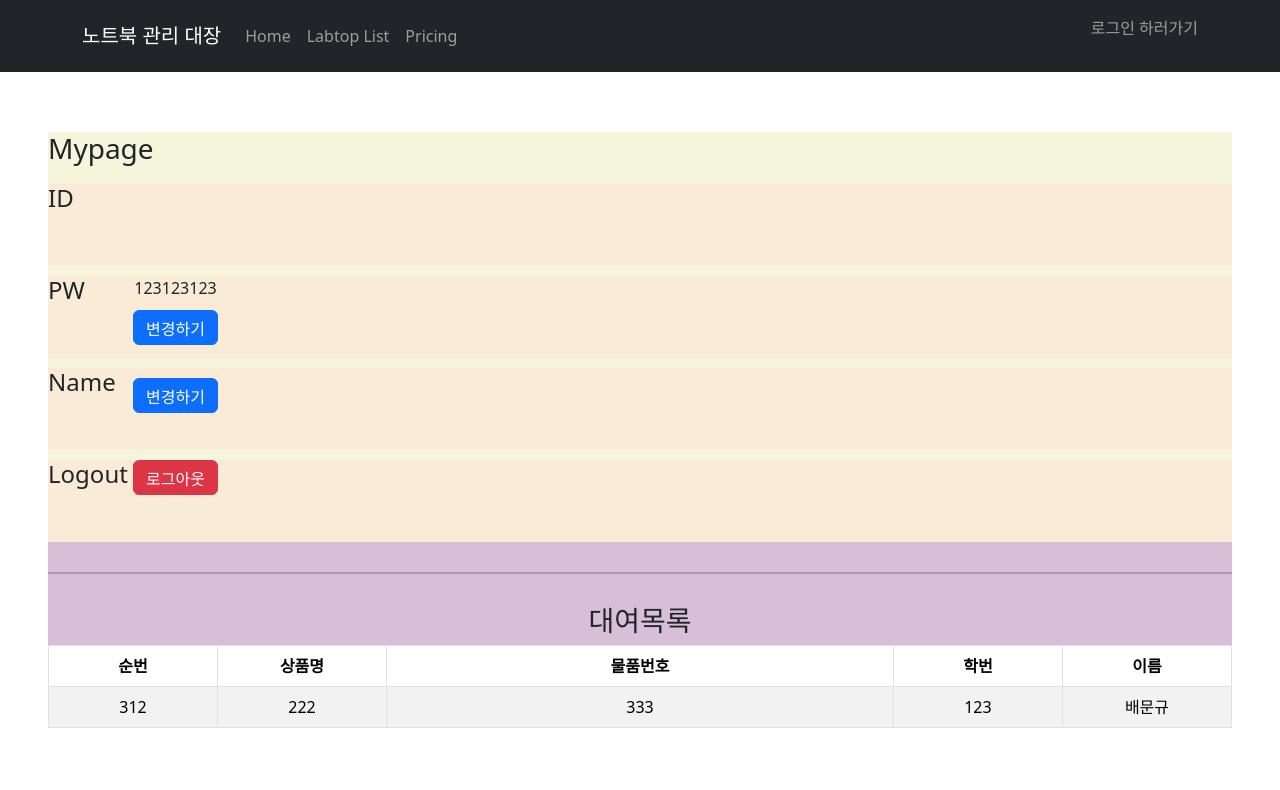
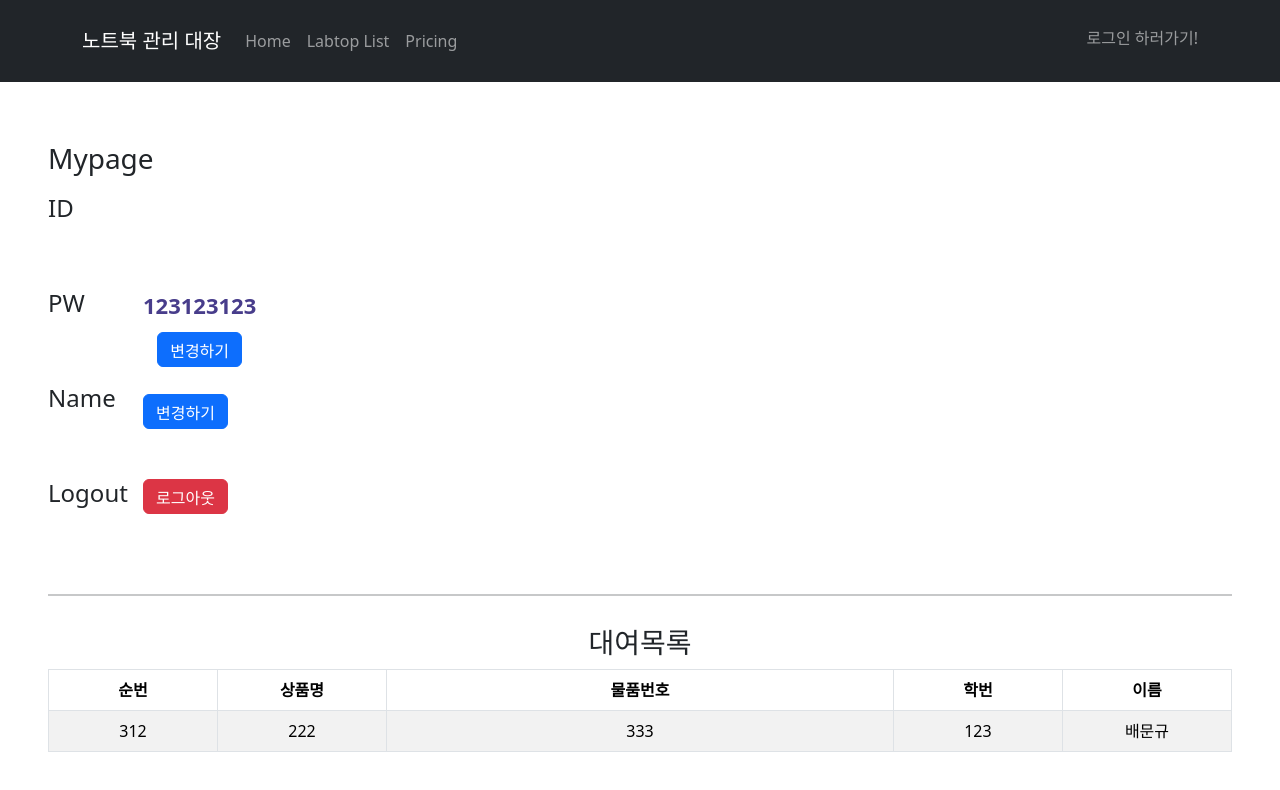
Before and after one commit to BaeMoon9/laptop, a React (Create React App) app: page /mypage in a window 1280 px wide. Shown: the top 790 px of the page. Built offline with nearby package versions, Linux system fonts and the light colour scheme; no server answers; the HTML template or start-up script is replaced by a standard one.

Commit message:
0403 mypage css

```diff
--- a/src/App.css
+++ b/src/App.css
@@ -63,6 +63,10 @@
   background-color: white;
   width: 500px;
   height: 425px;
+}
+
+.logintab {
+  padding-top: 10px;
 }
 
 .loginTab2 {
@@ -174,13 +178,13 @@
 
 .mypage {
   width: 1184px;
-  background-color: thistle;
+  /* background-color: thistle; */
   margin-right: auto;
   margin-left: auto;
 }
 
 .userinfo {
-  background-color: beige;
+  /* background-color: beige; */
   flex-direction: column;
   justify-content: flex-start;
   margin-top: 50px;
@@ -192,27 +196,28 @@
 }
 
 .usr-id {
-  background-color: antiquewhite;
+  /* background-color: antiquewhite; */
   display: flex;
   margin-bottom: 10px;
 }
 
 .usr-pw {
-  background-color: antiquewhite;
+  /* background-color: antiquewhite; */
   display: flex;
   margin-bottom: 10px;
 }
 
 .usr-email {
-  background-color: antiquewhite;
+  /* background-color: antiquewhite; */
   display: flex;
   margin-bottom: 10px;
 }
 
 .usr-title {
+  margin-right: 10px;
   display: flex;
   width : 75px;
-  height: 82px;
+  height: 85px;
   justify-content: flex-start;
 
 }
@@ -223,6 +228,9 @@
 
 .usr-content-data {
   margin-bottom: 10px;
+  color: darkslateblue;
+  font-size: 22px;
+  font-weight: bold;
 }
 
 .divider {
@@ -239,6 +247,10 @@
   margin-right: auto;
 }
 
+.rentlist{
+  margin-bottom: 10px;
+}
+
 @keyframes App-logo-spin {
   from {
     transform: rotate(0deg);
--- a/src/pages/main.js
+++ b/src/pages/main.js
@@ -42,8 +42,8 @@ function MainPage() {
             <Navbar.Text>
              {
               !userData.id
-              ?  <p><a onClick={() => { navigate('/login')}}>로그인 하러가기</a></p>
-              :  <p>환영합니다 <a onClick={() => { navigate('/mypage')}}>{userData.id}</a> 님!</p>
+              ?  <p className="logintab"><a onClick={() => { navigate('/login')}}>로그인 하러가기</a>!</p>
+              :  <p className="logintab">환영합니다 <a onClick={() => { navigate('/mypage')}}>{userData.id}</a> 님!</p>
              }
             </Navbar.Text>
           </Navbar.Collapse>
```
